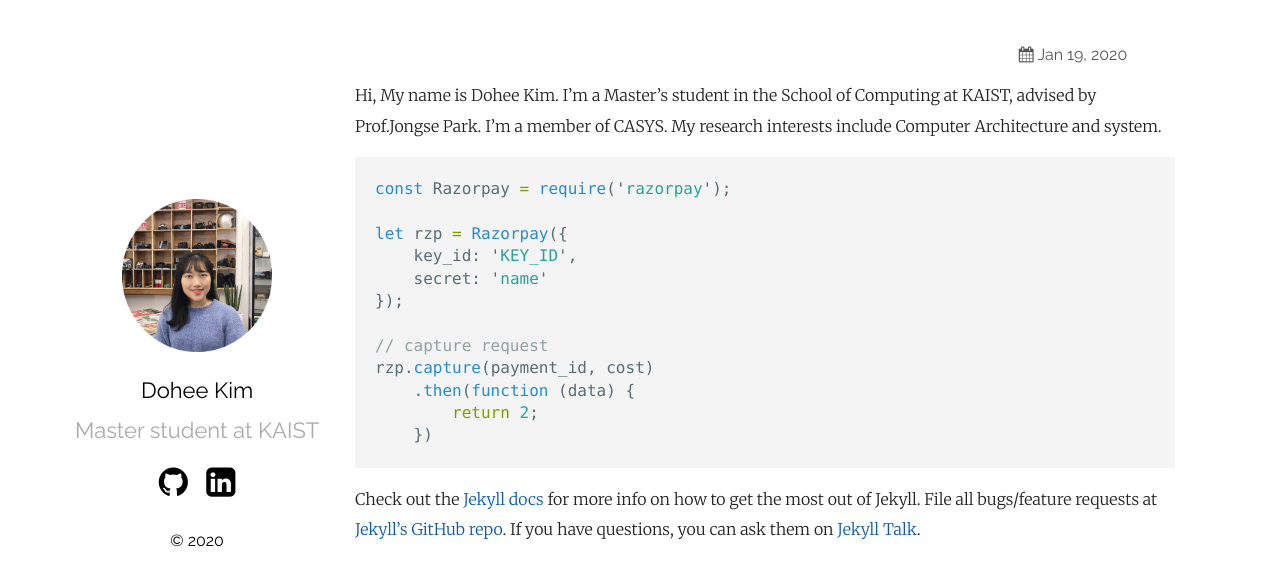
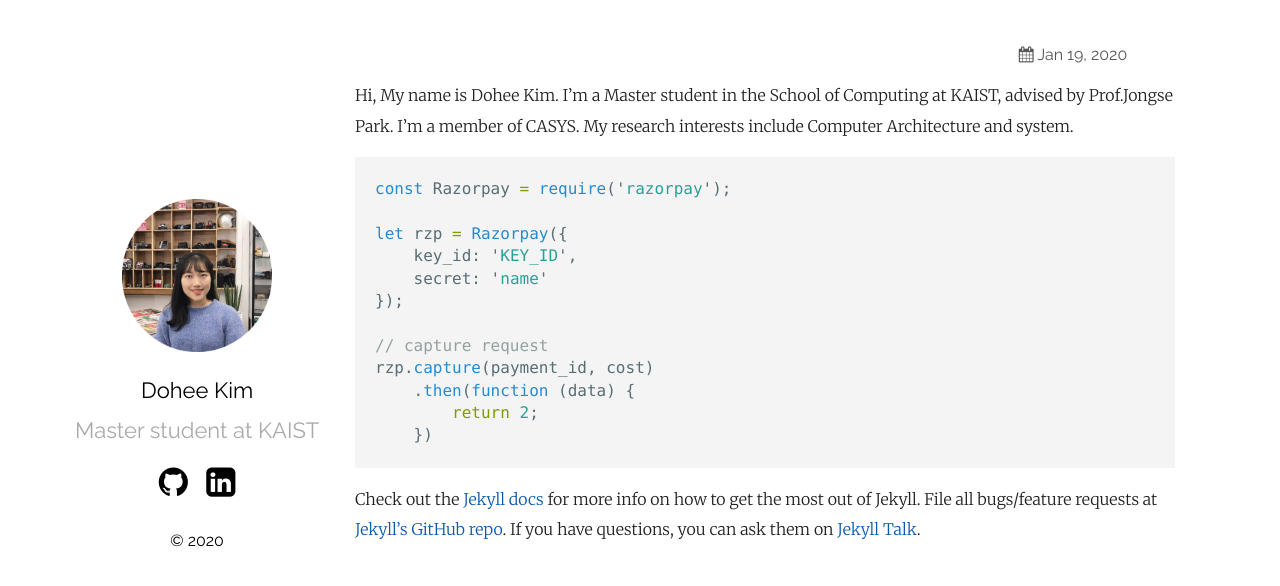
Before and after one commit to kdheejb7/kdheejb7.github.io, a Jekyll site: the page built from _posts/2019-03-23-welcome-to-jekyll.markdown, in a window 1280 px wide. Shown: the top 586 px of the page. Built offline with Jekyll 4.4.1, drawn with Linux system fonts in a browser that asks for light colours; our own code applies the rules of GitHub Pages for plain Markdown files.

Commit message:
modify some text

````diff
--- a/_posts/2019-03-23-welcome-to-jekyll.markdown
+++ b/_posts/2019-03-23-welcome-to-jekyll.markdown
@@ -3,7 +3,7 @@ title:  "About me"
 date:   2020-01-19 21:03:36 +0530
 #categories: Javascript NodeJS
 ---
-Hi, My name is Dohee Kim. I'm a Master's student in the School of Computing at KAIST, advised by Prof.Jongse Park. I'm a member of CASYS.  My research interests include Computer Architecture and system.
+Hi, My name is Dohee Kim. I'm a Master student in the School of Computing at KAIST, advised by Prof.Jongse Park.  I'm a member of CASYS. My research interests include Computer Architecture and system.
 
 ```javascript
 const Razorpay = require('razorpay');
````
